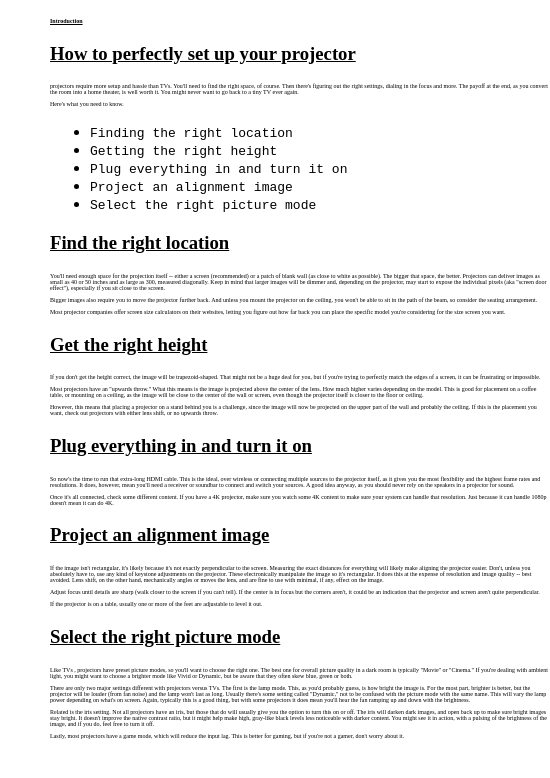
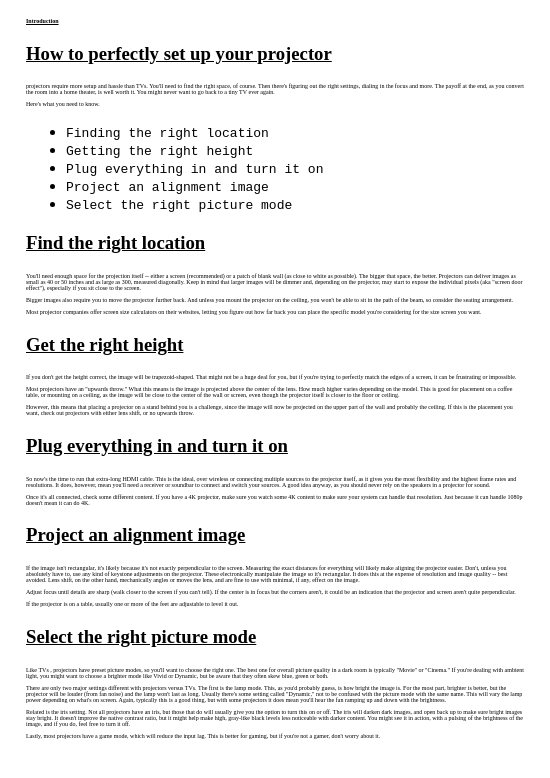
Before and after one commit to Haron254-Byte/Sample-technical-documentation-page., a plain HTML site: page index.html in a window 390 px wide. Shown: the whole page, 550 px wide, since content can reach past the window. Drawn offline with Linux system fonts and the light colour scheme.

Commit message:
Update styles.css

```diff
--- a/styles.css
+++ b/styles.css
@@ -82,7 +82,7 @@ font-size:6px;
 	 }
 	   body{
 	overflow-X:hidden;
-		   margin-left: -12.5rem;
+		   margin-left: -14rem;
 
 		    }
 
```
